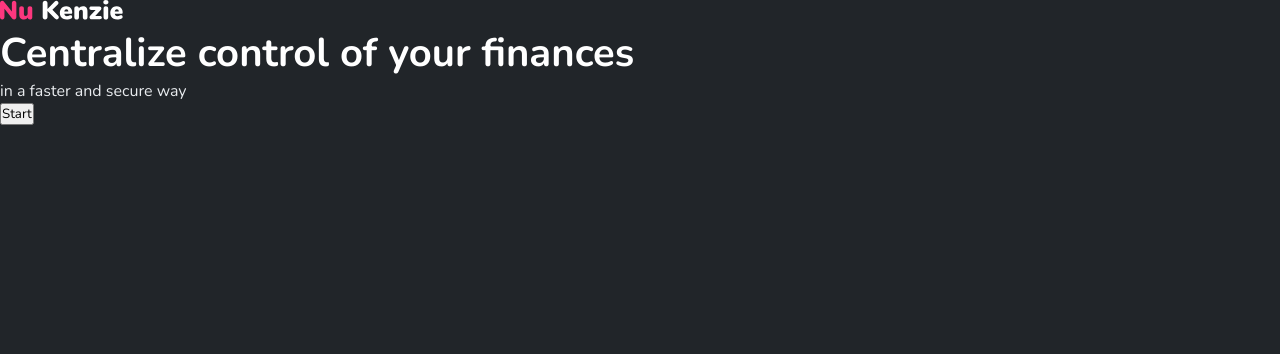
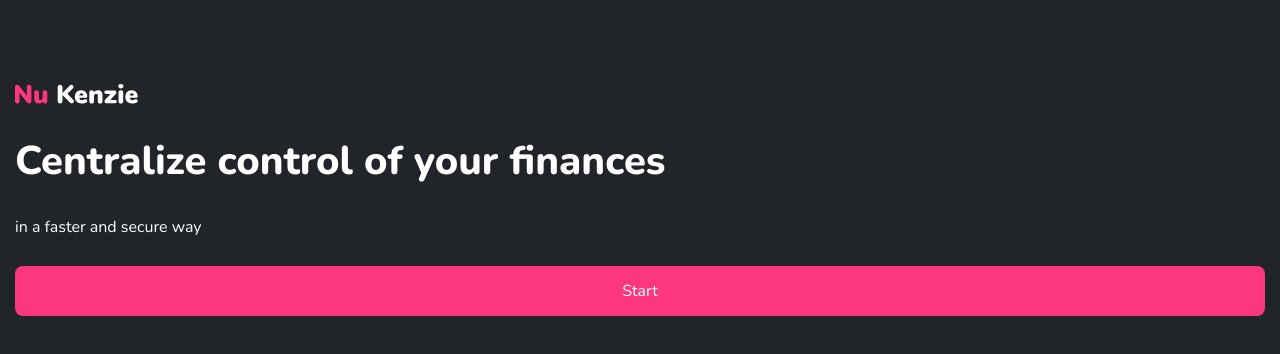
Before and after one commit to hboppe/nu_kenzie, a React (Vite) app: page / in a window 1280 px wide. Shown: the top 354 px of the page. Built offline with nearby package versions, Linux system fonts and the light colour scheme.

Commit message:
style: added style to landing page top container

```diff
--- a/src/components/LandingPage/index.jsx
+++ b/src/components/LandingPage/index.jsx
@@ -5,12 +5,12 @@ function LandingPage() {
     return (
         <div className={styles.landingPageContainer}>
             <div className={styles.topContainer}>
-                <img src={logo} alt="" />
+                <img src={logo} alt="Nu Kenzie logo" />
 
-                    <h1>Centralize control of your finances</h1>
-
+                <h1>Centralize control of your finances</h1>
 
                 <p>in a faster and secure way</p>
+
                 <button type='button'>Start</button>
             </div>
             <div className={styles.bottomContainer}>
--- a/src/components/LandingPage/style.module.css
+++ b/src/components/LandingPage/style.module.css
@@ -1,6 +1,6 @@
 :root {
     --color-primary: #FD377E;
-    --color-primary: #E34981;
+    --color-primary-2: #E34981;
 
     --color-grey-4: #212529;
     --color-grey-3: #868E96;
@@ -22,15 +22,49 @@
 .landingPageContainer {
     height: 100vh;
     background-color: var(--color-grey-4);
+    padding: 5.25rem 0.9375rem 0;
+    font-size: var(--font-body);
+
+}
+
+.topContainer {
+    color: var(--color-grey-0);
+    display: flex;
+    flex-direction: column;
+    gap: 1.75rem;
+
+}
+
+.topContainer > img {
+    width: 123px;
 }
 
 .topContainer > h1 {
-    color: var(--color-grey-0);
     font-size: 40px;
+    font-weight: 800;
 }
 
-.topContainer p {
-    color: #E9ECEF;
+.topContainer > p {
+    font-weight: 400;
+}
+
+.topContainer img + h1 {
+    padding-top: 0.125rem;
+}
+
+.topContainer > button {
+    width: 100%;
+    padding: 0.875rem;
+    border-radius: 8px;
+    border: none;
+    background-color: var(--color-primary);
+    color: var(--color-grey-0);
+    cursor: pointer;
+    transition: .5s ease-in-out;
+}
+
+.topContainer > button:hover {
+    background-color: var(--color-primary-2);
 }
 
 /* .bottomContainer{
--- a/src/main.jsx
+++ b/src/main.jsx
@@ -2,7 +2,6 @@ import React from 'react'
 import ReactDOM from 'react-dom/client'
 import App from './App'
 import './styles/global.module.css'
-import Font from 'react-font'
 
 ReactDOM.createRoot(document.getElementById('root')).render(
   <React.StrictMode>
--- a/src/styles/global.module.css
+++ b/src/styles/global.module.css
@@ -2,5 +2,6 @@
     padding: 0px;
     margin: 0px;
     box-sizing: border-box;
-    font-family: 'Nunito', sans-serif;;
+    font-family: 'Nunito', sans-serif;
+    font-size: 1rem;
 }
```
